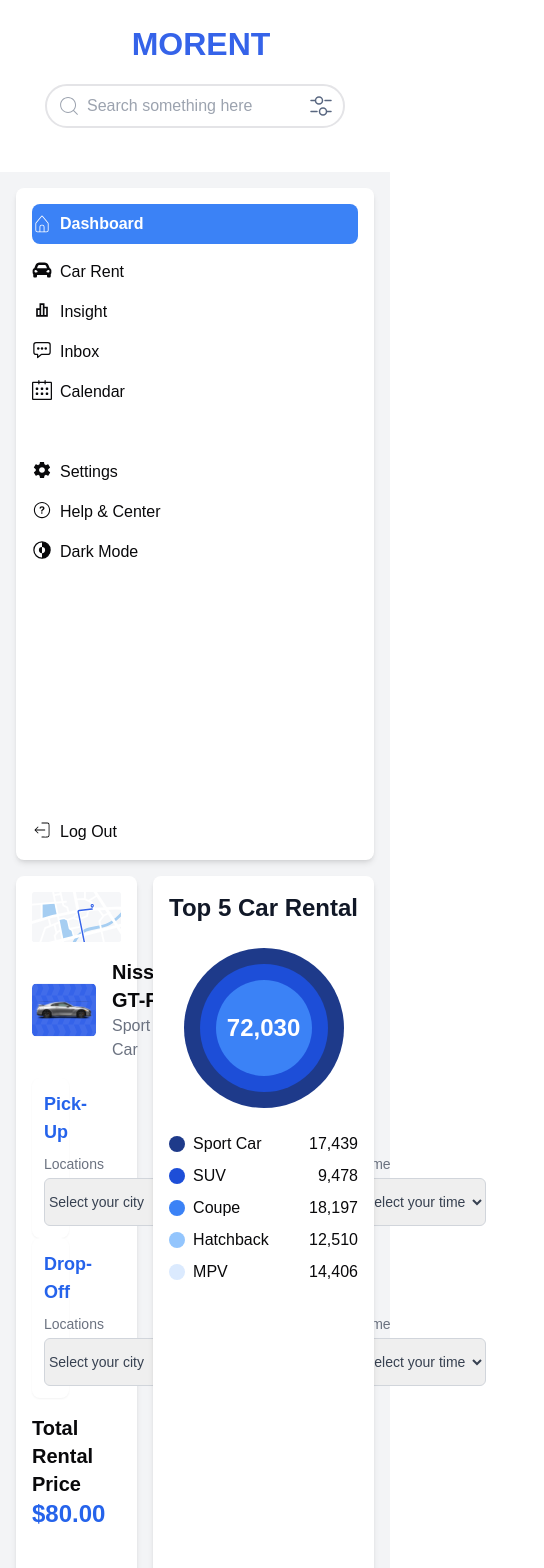
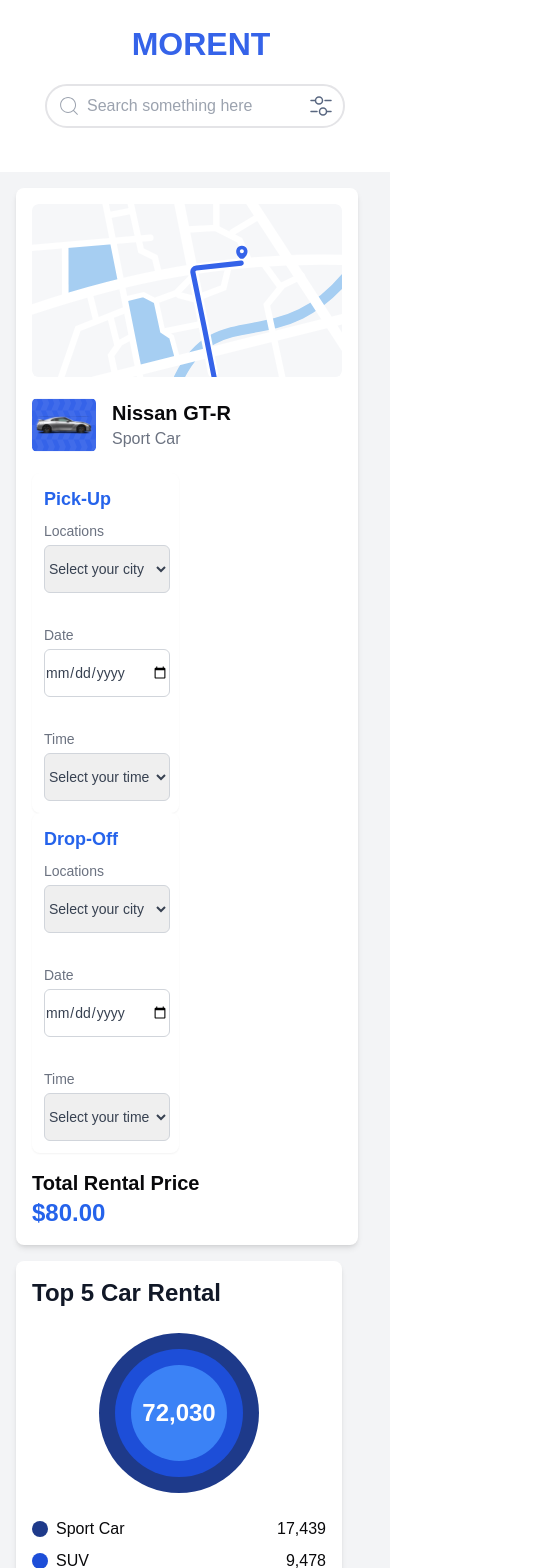
Before and after one commit to Muhammad-Umair13/Car-Rent-Next, a Next.js app: page /Dashboard in a window 390 px wide. Shown: the top 1568 px of the page, 544 px wide, since content can reach past the window. Built offline with nearby package versions, Linux system fonts and the light colour scheme.

Commit message:
edit changes

```diff
--- a/app/Dashboard/page.tsx
+++ b/app/Dashboard/page.tsx
@@ -13,8 +13,10 @@ import { CiLogout } from "react-icons/ci";
 
 const page = () => {
   return (
-    <div className="min-h-screen bg-gray-100 p-4"> <div className="flex flex-col lg:flex-row">
-      {/* Main Menu */} <div className="w-full lg:w-1/5 bg-white p-4 rounded-lg shadow-md mb-4 lg:mb-0">
+    <div className="min-h-screen bg-gray-100 p-4">
+       <div className="flex flex-col lg:flex-row">
+      {/* Main Menu */}
+      <div className="w-full lg:w-1/5 bg-white p-4 rounded-lg shadow-md mb-4 lg:mb-0 lg:block md:hidden max-sm:hidden">
       <ul className="space-y-4">
         <li className="font-bold text-white flex gap-2 bg-blue-500 h-10 items-center rounded-lg"><CiHome className='size-5'/>Dashboard</li>
         <li className="flex gap-2"><FaCarAlt className='size-5' />Car Rent</li>
@@ -40,7 +42,7 @@ const page = () => {
               {/* Pick-Up Section */}
               <div className="flex flex-col space-y-2 p-3 rounded-lg shadow-sm bg-white">
                 <div className="text-lg font-semibold text-blue-600">Pick-Up</div>
-                <div className="flex flex-wrap gap-8 w-[500px]">
+                <div className="flex flex-wrap gap-8 w-full max-sm:flex-col">
                   <div>
                     <label className="block text-gray-500 text-sm mb-1">Locations</label>
                     <select
@@ -72,7 +74,7 @@ const page = () => {
               {/* Drop-Off Section */}
               <div className="flex flex-col space-y-2 p-3 rounded-lg shadow-sm bg-white">
                 <div className="text-lg font-semibold text-blue-600">Drop-Off</div>
-                <div className="flex flex-wrap gap-8 w-[500px]">
+                <div className="flex flex-wrap gap-8 w-full max-sm:flex-col">
                   <div>
                     <label className="block text-gray-500 text-sm mb-1">Locations</label>
                     <select
@@ -107,7 +109,7 @@ const page = () => {
           <div className="mt-4"> <h3 className="text-xl font-bold">Total Rental Price</h3> <p className="text-2xl font-bold text-blue-600">$80.00</p> </div> </div>
 
         {/* Top 5 Car Rental */}
-        <div className="bg-white p-4 rounded-lg shadow-md h-screen">
+        <div className="bg-white p-4 rounded-lg shadow-md h-screen max-sm:row-start-2">
 
           {/* <div className="w-full max-w-md bg-white p-6 rounded-lg shadow-lg"> */}
           <h2 className="text-2xl font-bold mb-6 text-gray-900">Top 5 Car Rental</h2>
```
